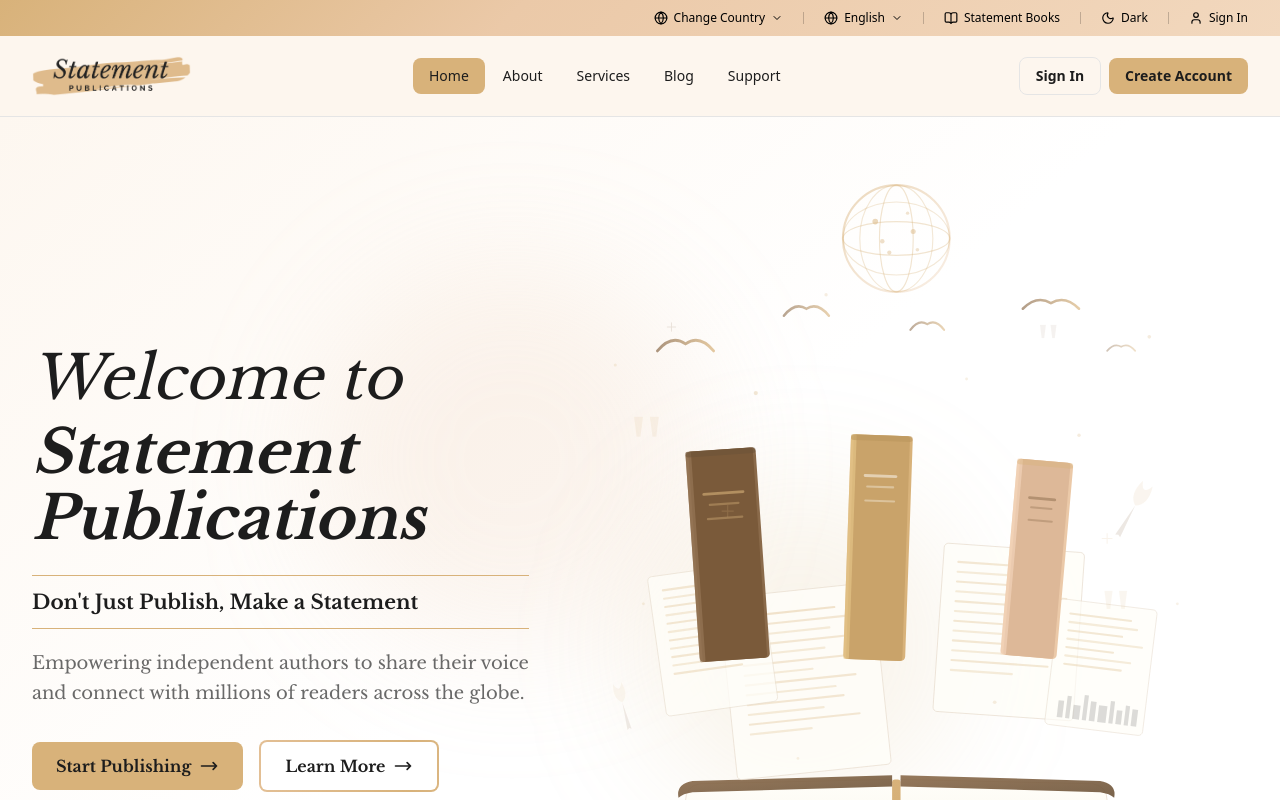
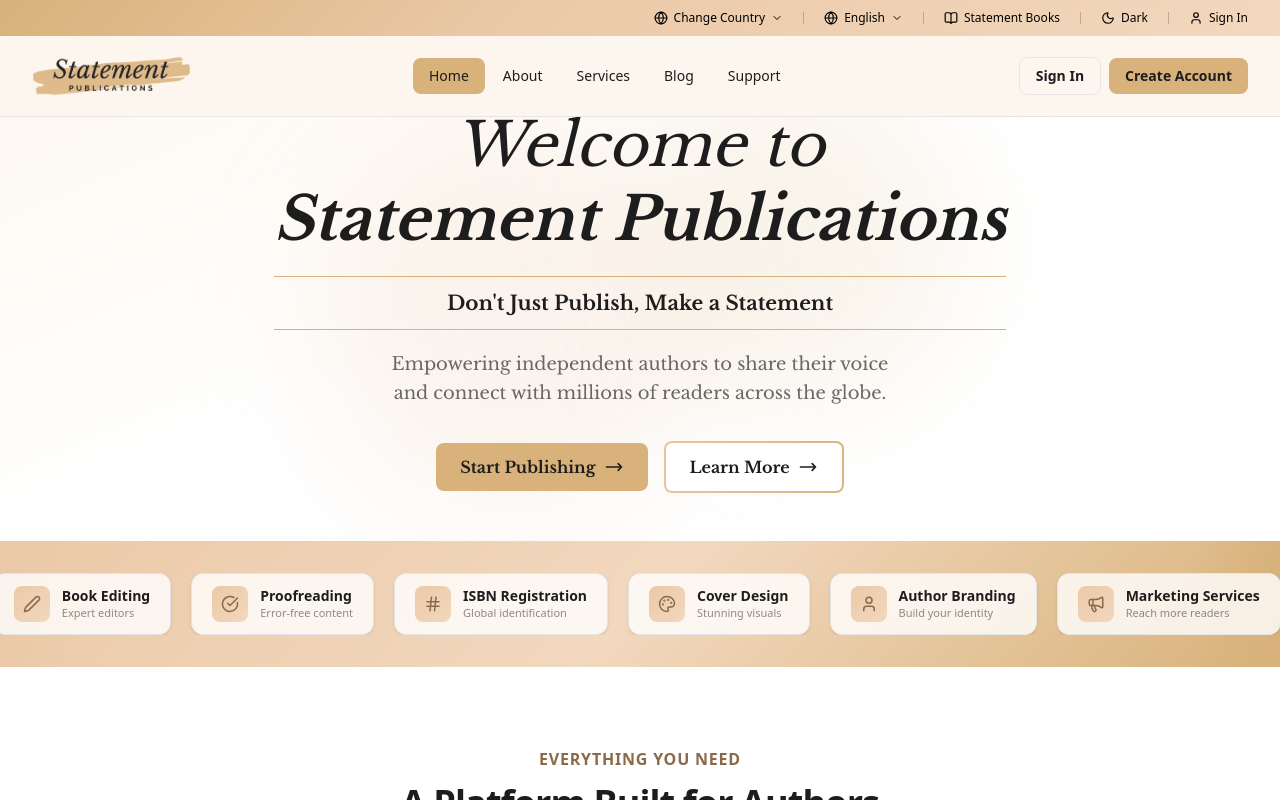
Before and after one commit to Johnfavour-maidu/statement-publications, a Next.js app in the folder apps/publications/: page / in a window 1280 px wide. Shown: the top 800 px of the page. Built offline with nearby package versions, Linux system fonts and the light colour scheme; a web font is replaced by a local one.

Commit message:
revert(homepage): remove hero illustration, center text layout

```diff
--- a/apps/publications/src/app/page.tsx
+++ b/apps/publications/src/app/page.tsx
@@ -25,7 +25,6 @@ import {
 import { Button } from "@/components/ui/button";
 import { RollingMarquee } from "@/components/rolling-marquee";
 import { AboutCTAWaveTop, HowItWorksWaveTop, HowItWorksWaveBottom } from "@/components/about-wave-separators";
-import HeroIllustration from "@/components/hero-illustration";
 
 import {
   Accordion,
@@ -294,10 +293,8 @@ export default function Home() {
           <div className="absolute top-1/4 left-1/4 w-96 h-96 bg-[#EBC9A8]/20 rounded-full blur-3xl" />
           <div className="absolute bottom-1/4 right-1/4 w-80 h-80 bg-[#D8B27A]/15 rounded-full blur-3xl" />
         </div>
-        <div className="relative z-10 mx-auto max-w-7xl px-4 sm:px-6 lg:px-8 pt-20 pb-8 sm:pt-24 sm:pb-10 lg:pt-28 lg:pb-12">
-          <div className="grid grid-cols-1 lg:grid-cols-12 gap-8 lg:gap-4 items-center w-full">
-            {/* Left: Hero Content (35-40%) */}
-            <div className="lg:col-span-5 flex flex-col justify-center">
+        <div className="relative z-10 mx-auto max-w-7xl px-4 sm:px-6 lg:px-8 pt-20 pb-8 sm:pt-24 sm:pb-10 lg:pt-28 lg:pb-12 flex items-center justify-center">
+          <div className="max-w-3xl text-center">
             <motion.h1
               initial={{ opacity: 0, y: 20 }}
               animate={{ opacity: 1, y: 0 }}
@@ -329,7 +326,7 @@ export default function Home() {
               initial={{ opacity: 0, y: 20 }}
               animate={{ opacity: 1, y: 0 }}
               transition={{ duration: 0.6, delay: 0.2 }}
-                className="mt-5 text-base sm:text-lg text-dark-gray/80 max-w-lg leading-relaxed"
+              className="mt-5 text-base sm:text-lg text-dark-gray/80 max-w-lg mx-auto leading-relaxed"
               style={{ fontFamily: "var(--font-libre)" }}
             >
               Empowering independent authors to share their voice and connect with millions of readers across the globe.
@@ -339,7 +336,7 @@ export default function Home() {
               initial={{ opacity: 0, y: 20 }}
               animate={{ opacity: 1, y: 0 }}
               transition={{ duration: 0.6, delay: 0.3 }}
-                className="mt-8 flex flex-wrap items-center gap-4"
+              className="mt-8 flex flex-wrap items-center justify-center gap-4"
             >
               <Link
                 href="/register"
@@ -364,19 +361,6 @@ export default function Home() {
                   </svg>
                 </span>
               </Link>
-              </motion.div>
-            </div>
-
-            {/* Right: Hero Illustration (60-65%) */}
-            <motion.div
-              initial={{ opacity: 0, x: 30 }}
-              animate={{ opacity: 1, x: 0 }}
-              transition={{ duration: 0.8, delay: 0.2 }}
-              className="lg:col-span-7 flex items-center justify-center"
-            >
-              <div className="w-full max-w-2xl lg:max-w-none">
-                <HeroIllustration />
-              </div>
             </motion.div>
           </div>
         </div>
```
Lines whose indentation alone changed are shown as unchanged.
